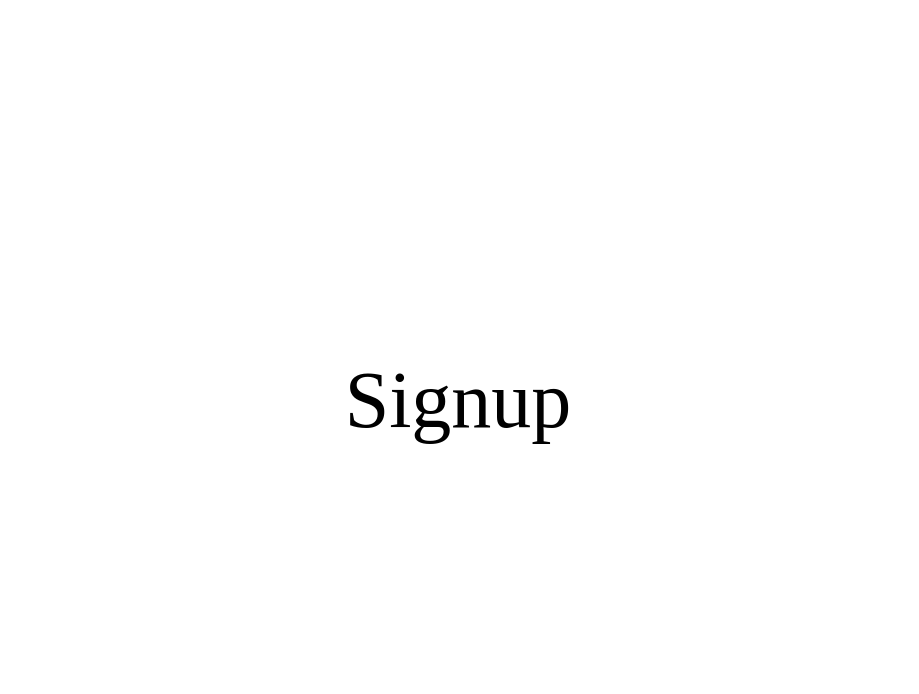
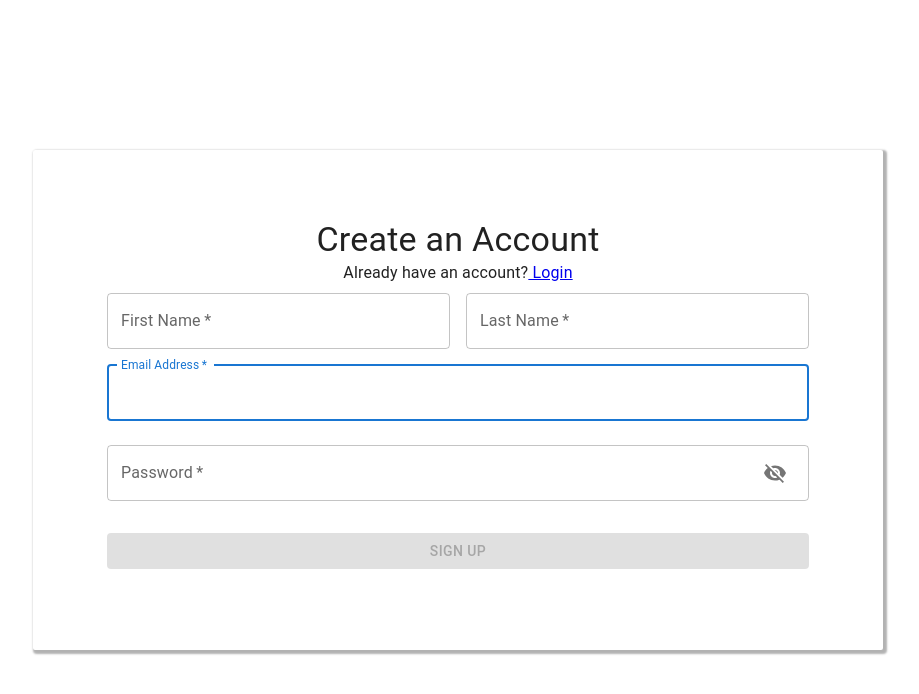
Before and after one commit to SolomonOjigbo/wazobia-react-app, a React (Create React App) app: page /signup in a window 1280 px wide. Shown: the top 694 px of the page, without its empty margins (182-1101 px from the left). Built offline with nearby package versions, Linux system fonts and the light colour scheme.

Commit message:
Created the Signup form yup input validation

```diff
--- a/src/components/forms/Signup/Signup.styles.js
+++ b/src/components/forms/Signup/Signup.styles.js
@@ -1,3 +1,14 @@
 import styled from "styled-components";
 
-export const Wrapper = styled.div``;
+export const Wrapper = styled.div`
+	width: 850px;
+	padding: 5px 10px 0 10px;
+	height: 500px;
+	background-color: #ffffff;
+	-moz-border-radius: 5px;
+	-webkit-border-radius: 5px;
+	border-radius: 2px;
+	-moz-box-shadow: 2px 2px 2px 2px rgba(0, 0, 0, 0.3);
+	-webkit-box-shadow: 2px 2px 2px 2px rgba(0, 0, 0, 0.3);
+	box-shadow: 2px 2px 2px 2px rgba(0, 0, 0, 0.3);
+`;
--- a/src/components/forms/Signup/index.js
+++ b/src/components/forms/Signup/index.js
@@ -1,7 +1,171 @@
-import React from "react";
+import { useState } from "react";
+import Button from "@mui/material/Button";
+import CssBaseline from "@mui/material/CssBaseline";
+import TextField from "@mui/material/TextField";
+import Grid from "@mui/material/Grid";
+import Box from "@mui/material/Box";
+import Typography from "@mui/material/Typography";
+import Container from "@mui/material/Container";
+import { Link } from "react-router-dom";
+import { useForm } from "react-hook-form";
+import { yupResolver } from "@hookform/resolvers/yup";
+import * as Yup from "yup";
+import InputAdornment from "@mui/material/InputAdornment";
+import Visibility from "@mui/icons-material/Visibility";
+import VisibilityOff from "@mui/icons-material/VisibilityOff";
+import IconButton from "@mui/material/IconButton";
+import { Wrapper } from "./Signup.styles";
+
+const validationSchema = Yup.object().shape({
+	first_name: Yup.string().required("First Name is required"),
+	last_name: Yup.string().required("Last Name is required"),
+	email: Yup.string().required("Email is required").email("Email is invalid"),
+	password: Yup.string()
+		.min(8, "Password must be at least 8 characters")
+		.matches(/^(?=.*[A-Z])/, "Must Contain One Uppercase")
+		.matches(/^(?=.*[!@#$%^&*])/, "Must Contain One Special Case Character")
+		.matches(/^(?=.{6,20}$)\D*\d/, "Must Contain One Number")
+		.required("Password is required"),
+});
 
 function Signup() {
-	return <div>Signup</div>;
+	const [showPassword, setShowPassword] = useState(false);
+	const handleClickShowPassword = () => setShowPassword(!showPassword);
+	const handleMouseDownPassword = () => setShowPassword(!showPassword);
+
+	const {
+		register,
+		handleSubmit,
+		formState: { errors, isDirty, isValid },
+	} = useForm({
+		resolver: yupResolver(validationSchema),
+		mode: "onChange",
+		shouldFocusError: true,
+		criteriaMode: "all",
+	});
+
+	const onSubmit = (e) => {
+		e.preventDefault();
+	};
+
+	return (
+		<Wrapper>
+			<Container component="main">
+				<CssBaseline />
+				<Box
+					sx={{
+						marginTop: 3,
+						padding: 5,
+						alignItems: "center",
+					}}
+				>
+					<Grid textAlign="center">
+						<Typography component="h1" variant="h4">
+							Create an Account
+						</Typography>
+					</Grid>
+					<Grid textAlign="center">
+						<p>
+							Already have an account?
+							<span>
+								<Link to="/login"> Login</Link>
+							</span>
+						</p>
+					</Grid>
+
+					<Box component="form" noValidate sx={{ mt: 1 }}>
+						<Grid container spacing={2}>
+							<Grid item xs={12} sm={6}>
+								<TextField
+									autoComplete="given-name"
+									name="first_name"
+									required
+									fullWidth
+									id="first_name"
+									label="First Name"
+									autoFocus
+									{...register("first_name")}
+									error={errors.first_name ? true : false}
+								/>
+								<Typography variant="inherit" color="textSecondary">
+									{errors.first_name?.message}
+								</Typography>
+							</Grid>
+							<Grid item xs={12} sm={6}>
+								<TextField
+									required
+									fullWidth
+									id="last_name"
+									label="Last Name"
+									name="last_name"
+									autoComplete="last_name"
+									autoFocus
+									{...register("last_name")}
+									error={errors.last_name ? true : false}
+								/>
+								<Typography variant="inherit" color="textSecondary">
+									{errors.last_name?.message}
+								</Typography>
+							</Grid>
+						</Grid>
+						<TextField
+							margin="normal"
+							required
+							fullWidth
+							id="email"
+							label="Email Address"
+							name="email"
+							autoComplete="email"
+							autoFocus
+							{...register("email")}
+							error={errors.email ? true : false}
+						/>
+						<Typography variant="inherit" color="textSecondary">
+							{errors.email?.message}
+						</Typography>
+						<TextField
+							margin="normal"
+							required
+							fullWidth
+							name="password"
+							label="Password"
+							type={showPassword ? "text" : "password"}
+							id="password"
+							InputProps={{
+								endAdornment: (
+									<InputAdornment position="end">
+										<IconButton
+											aria-label="toggle password visibility"
+											onClick={handleClickShowPassword}
+											onMouseDown={handleMouseDownPassword}
+										>
+											{showPassword ? <Visibility /> : <VisibilityOff />}
+										</IconButton>
+									</InputAdornment>
+								),
+							}}
+							autoComplete="current-password"
+							{...register("password")}
+							error={errors.password ? true : false}
+						/>
+						<Typography variant="inherit" color="textSecondary">
+							{errors.password?.message}
+						</Typography>
+						<Button
+							type="submit"
+							fullWidth
+							variant="contained"
+							sx={{ mt: 3, mb: 2 }}
+							disabled={!isDirty || !isValid}
+							onClick={handleSubmit(onSubmit)}
+						>
+							Sign Up
+						</Button>
+					</Box>
+				</Box>
+			</Container>
+		</Wrapper>
+	);
 }
 
 export default Signup;
```
